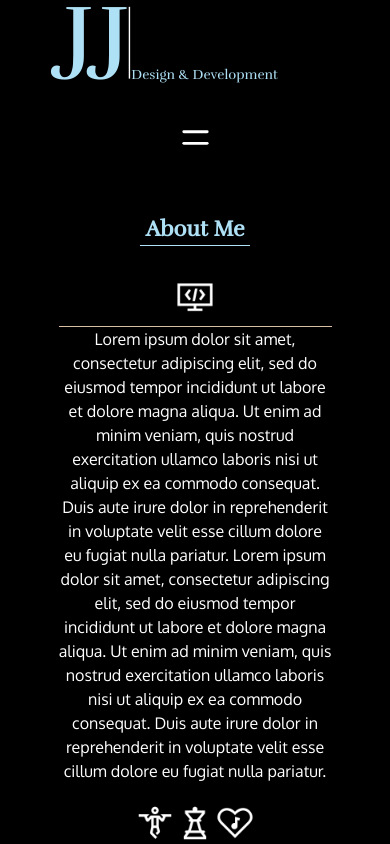
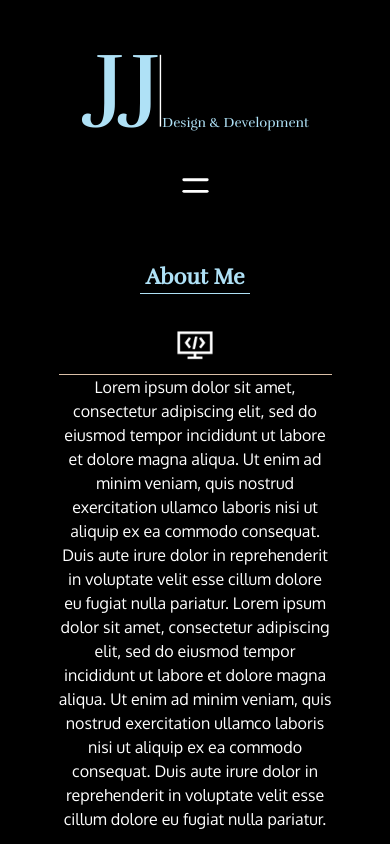
Before and after one commit to JaredJ13/jj-design---development, a React (Vite) app in the folder jj-design-and-development/: page / in a window 390 px wide. Shown: the top 844 px of the page. Built offline with nearby package versions, Linux system fonts and the light colour scheme.

Commit message:
Added google fonts to sep css, responsive header

```diff
--- a/jj-design-and-development/src/components/Header/CustomHeader.jsx
+++ b/jj-design-and-development/src/components/Header/CustomHeader.jsx
@@ -1,7 +1,6 @@
 import { useState, useEffect, forwardRef } from 'react'
 import { Link } from 'react-scroll'
 
-import '../../styles/customHeader.css'
 import { Header } from '../../styles/styled-components/all-styled-components'
 import MobileNavLinks from './MobileNavLinks'
 import { TbHandClick, TbMenu } from 'react-icons/tb'
--- a/jj-design-and-development/src/components/Header/MobileNavLinks.jsx
+++ b/jj-design-and-development/src/components/Header/MobileNavLinks.jsx
@@ -1,15 +1,15 @@
 import { Link } from 'react-scroll'
 
-import '../../styles/customHeader.css'
+
 import { Header } from '../../styles/styled-components/all-styled-components'
 
 export default function MobileNavLinks(props) {
     return (
         <Header>
             <ul id='nav-menu' className='mobile-nav-links'>
-                <Link className='header-li-mobile' to='about-me' smooth={true} duration={1000}>About Me</Link>
-                <Link className='header-li-mobile' to='projects' smooth={true} duration={1000}>Projects</Link>
-                <Link className='header-li-mobile' to='contact' smooth={true} duration={1000}>Contact</Link>
+                <Link className='header-li-mobile' to='about-me' onClick={props.closeMobileMenu} smooth={true} duration={1000}>About Me</Link>
+                <Link className='header-li-mobile' to='projects' onClick={props.closeMobileMenu} smooth={true} duration={1000}>Projects</Link>
+                <Link className='header-li-mobile' to='contact' onClick={props.closeMobileMenu} smooth={true} duration={1000}>Contact</Link>
             </ul>
         </Header>
     )
--- a/jj-design-and-development/src/pages/Home.jsx
+++ b/jj-design-and-development/src/pages/Home.jsx
@@ -1,4 +1,6 @@
 import { useRef } from "react"
+
+import '../styles/googleFonts.css'
 
 // component imports
 import CustomHeader from "../components/Header/CustomHeader"
--- a/jj-design-and-development/src/styles/customHeader.css
+++ /dev/null
@@ -1,133 +0,0 @@
-@import url('https://fonts.googleapis.com/css2?family=Oxygen&family=Rufina&display=swap');
-
-.header-container{
-    background-color: #000000;
-    font-family: 'Rufina', serif;
-    font-weight: bold;
-    color: #afe1f6;
-    font-size: 16px;
-}
-
-.site-logo{
-    width: 23rem;
-    position: absolute;
-    left: 0;
-}
-
-.header-flex{
-    position: relative;
-    display: flex;
-    align-items: end;
-    justify-content: center;
-    width: 75%;
-    margin: 0 auto;
-    padding: 9rem 0 3rem 0;
-}
-
-.header-flex ul{
-    display: flex;
-    position: 0 auto;
-    margin-bottom: 0.45rem;
-}
-
-/* .header-flex ul:before,
-.header-flex ul:after {
-    content: '';
-    border-top: 2px solid #00ff6a;
-    margin: 0 0px 0 0;
-    flex: 1 0 20px;
-}
-.header-flex ul:after {
-    margin: 0 0 0 0px;
-} */
-
-.header-li {
-    font-family: 'Rufina', serif;
-    margin-right: 2rem;
-    margin-left: 2rem;
-    color: #dabfa7;
-}
-
-.header-li:first-of-type{
-    margin-left: 0.8rem;
-}
-
-.header-li:last-of-type{
-    margin-right: 0.8rem;
-}
-
-.header-li:hover{
-    color: white;
-    transition: 0.2s ease-in;
-    cursor: pointer;
-}
-
-/* mobile menu */
-
-.mobile-menu{
-    width: 3.5rem;
-    margin: 0 auto;
-}
-
-.mobile-menu-icon{
-    cursor: pointer;
-}
-
-.mobile-nav-links{
-    width: 100%;
-    text-align: center;
-    color: #ff7c00;
-}
-
-.open-icon:hover{
-    cursor: pointer;
-}
-
-.close-icon{
-    cursor: pointer;
-}
-
-.mobile-nav-links{
-    border-top: 1px solid #ff7c00;
-}
-
-.header-li-mobile:hover{
-    color: #ffffff;
-    transition: 0.3s ease-in;
-    cursor: pointer;
-    background-color: rgba(255, 161, 38, 0.548);
-}
-
-.header-li-mobile li{
-    font-family: 'Rufina', sans-serif;
-    background-color: rgba(66, 66, 66, 0.822);
-    padding-bottom: 2rem;
-    padding-top: 2rem;
-}
-
-.mobile-nav-links li:last-of-type{
-
-}
-
-.mobile-menu-extension{
-    position:absolute;
-    width: 100%;
-    z-index: 1000;
-}
-
-/* responsive styles */
-
-@media only screen and (max-width: 580px){
-    .header-flex ul:first-of-type{
-        display: none;
-    }
-}
-
-@media only screen and (min-width: 580px){
-    .mobile-menu{
-        display: none;
-    }
-    .mobile-menu-extension{
-        display: none;
-    }
-}
--- /dev/null
+++ b/jj-design-and-development/src/styles/googleFonts.css
@@ -0,0 +1 @@
+@import url('https://fonts.googleapis.com/css2?family=Oxygen&family=Rufina&display=swap');
--- a/jj-design-and-development/src/styles/styled-components/all-styled-components.jsx
+++ b/jj-design-and-development/src/styles/styled-components/all-styled-components.jsx
@@ -7,15 +7,6 @@ const breakpoints = {
     lg: "1024px",
     xl: "1280px",
     xxl: "1536px",
-}
-
-const devices = {
-    xs: `(max-width: ${breakpoints.xs})`,
-    sm: `(max-width: ${breakpoints.sm})`,
-    md: `(max-width: ${breakpoints.md})`,
-    lg: `(max-width: ${breakpoints.lg})`,
-    xl: `(max-width: ${breakpoints.xl})`,
-    xxl: `(max-width: ${breakpoints.xxl})`,
 }
 
 // *********Header Components*********
@@ -41,7 +32,7 @@ export const Header = styled.div`
         justify-content: center;
         width: 75%;
         margin: 0 auto;
-        padding: 9rem 0 3rem 0;
+        padding: 10rem 0 3rem 0;
     }
 
     .header-flex ul{
@@ -94,9 +85,10 @@ export const Header = styled.div`
     }
 
     .mobile-nav-links{
+        display: block;
         width: 100%;
         text-align: center;
-        color: #ff7c00;
+        color: #dabfa7;
     }
 
     .open-icon:hover{
@@ -108,19 +100,21 @@ export const Header = styled.div`
     }
 
     .mobile-nav-links{
-        border-top: 1px solid #ff7c00;
+        display: flex;
+        flex-direction: column;
+        border-top: 1px solid #afe1f6;
     }
 
     .header-li-mobile:hover{
         color: #ffffff;
         transition: 0.3s ease-in;
         cursor: pointer;
-        background-color: rgba(255, 161, 38, 0.548);
+        background-color: #afe1f6e7;
     }
 
-    .header-li-mobile li{
+    .header-li-mobile{
         font-family: 'Rufina', sans-serif;
-        background-color: rgba(66, 66, 66, 0.822);
+        background-color: rgba(8, 8, 8, 0.947);
         padding-bottom: 2rem;
         padding-top: 2rem;
     }
@@ -136,6 +130,17 @@ export const Header = styled.div`
     }
 
     /* responsive styles */
+    @media only screen and (max-width: 1024px){
+        .site-logo{
+            position: relative;
+        }
+
+        .header-flex{
+            flex-direction: column;
+            align-items: center;
+            padding-top: 5rem;
+        }
+    }
 
     @media only screen and (max-width: 580px){
         .header-flex ul:first-of-type{
```
